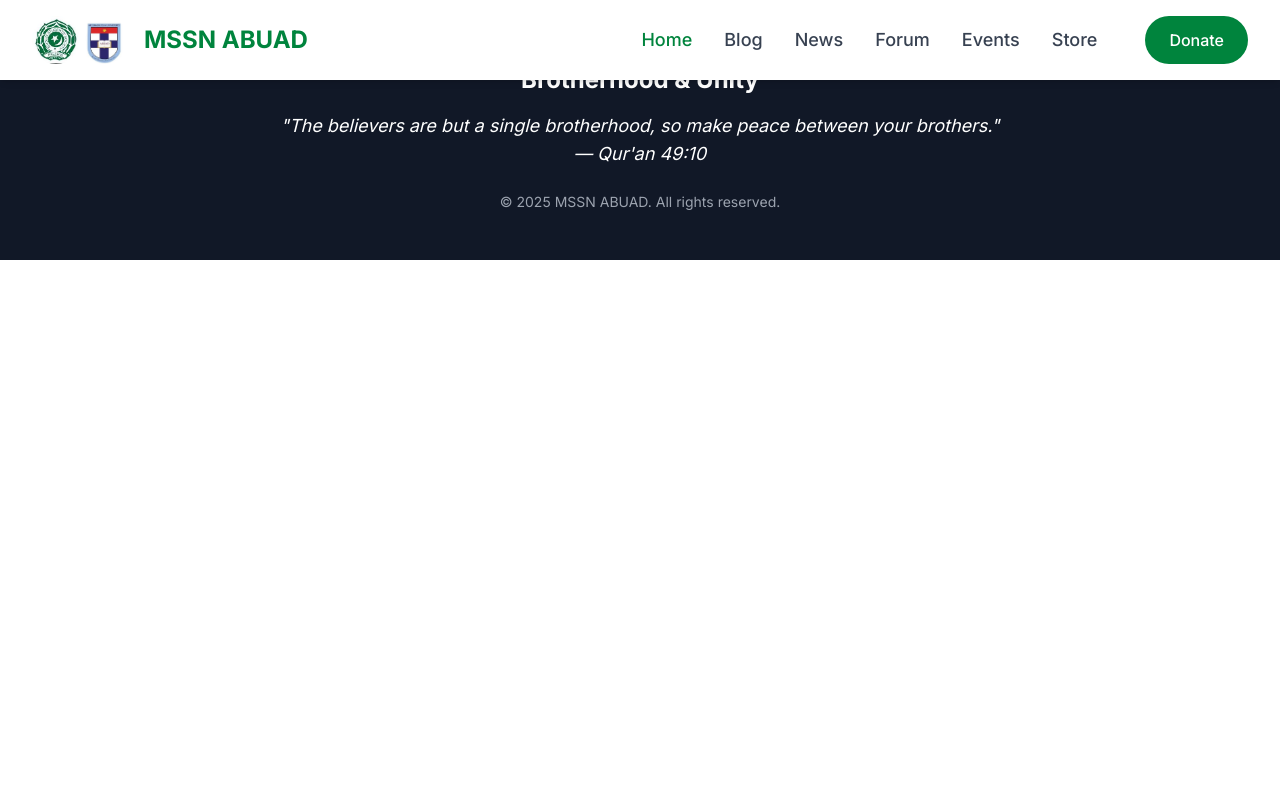
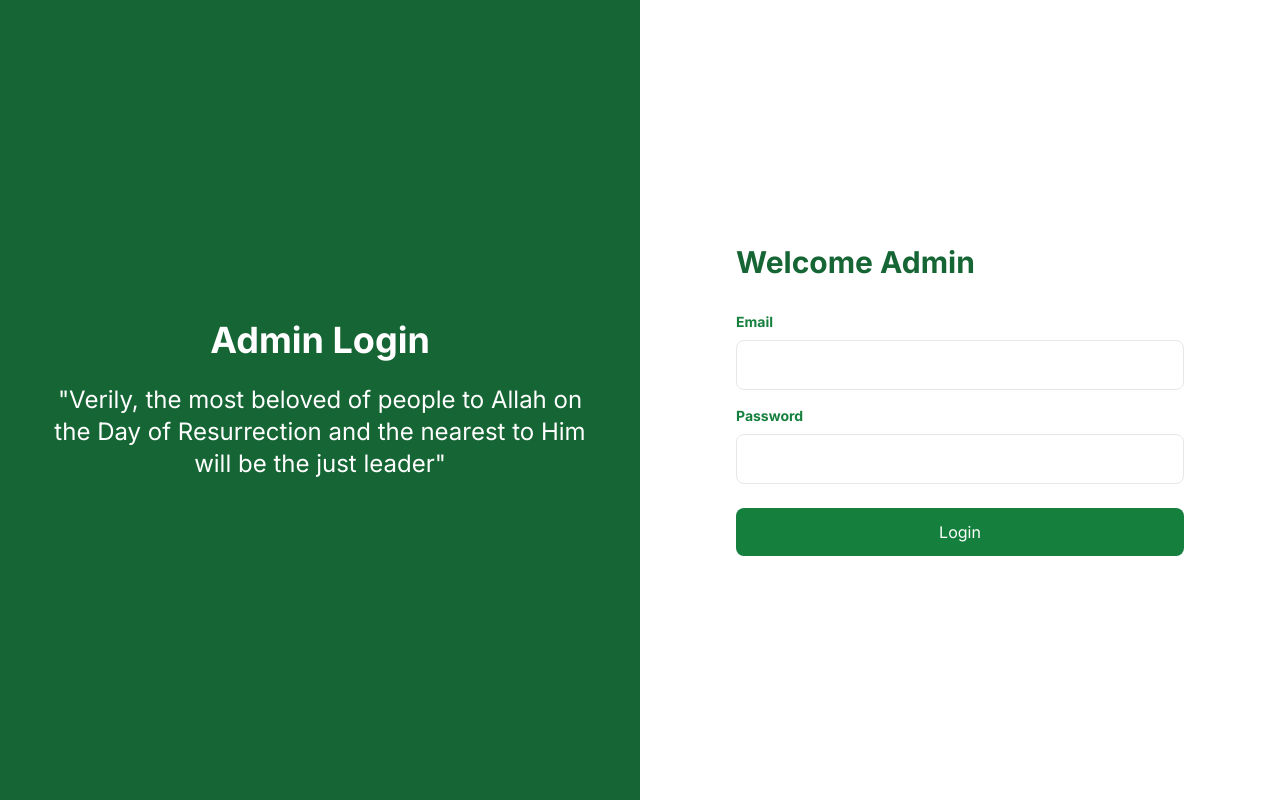
Before and after one commit to JikaMana/MSSN-ABUAD, a React (Vite) app: page /login in a window 1280 px wide. Built offline with nearby package versions, Linux system fonts and the light colour scheme.

Commit message:
login page

```diff
--- a/src/App.jsx
+++ b/src/App.jsx
@@ -1,6 +1,5 @@
 import React from "react";
 import { BrowserRouter as Router, Routes, Route } from "react-router-dom";
-import Navbar from "./components/Navbar";
 import Home from "./pages/Home";
 import Programs from "./pages/Programs";
 import Store from "./pages/Store";
@@ -10,16 +9,16 @@ import Events from "./pages/Events";
 import Donate from "./pages/Donate";
 import Admin from "./pages/Admin";
 import News from "./pages/News";
-import Footer from "./components/Footer";
 import MssnHistory from "./pages/MssnHistory";
 import MssnAbuadHistory from "./pages/MssnAbuadHistory";
+import Login from "./pages/Login";
+import AppLayout from "./components/AppLayout";
 
 function App() {
   return (
     <Router>
-      <div className="min-h-screen bg-white">
-        <Navbar />
-        <Routes>
+      <Routes>
+        <Route element={<AppLayout />}>
           <Route path="/" element={<Home />} />
           <Route path="/mssn-history" element={<MssnHistory />} />
           <Route path="/mssn-abuad-history" element={<MssnAbuadHistory />} />
@@ -31,9 +30,9 @@ function App() {
           <Route path="/donate" element={<Donate />} />
           <Route path="/news" element={<News />} />
           <Route path="/admin" element={<Admin />} />
-        </Routes>
-        <Footer />
-      </div>
+        </Route>
+        <Route path="/login" element={<Login />} />
+      </Routes>
     </Router>
   );
 }
--- /dev/null
+++ b/src/components/AppLayout.jsx
@@ -0,0 +1,18 @@
+import React from "react";
+import { Outlet } from "react-router-dom";
+import Navbar from "./Navbar";
+import Footer from "./Footer";
+
+const AppLayout = () => {
+  return (
+    <>
+      <div className="min-h-screen bg-white">
+        <Navbar />
+        <Outlet />
+        <Footer />
+      </div>
+    </>
+  );
+};
+
+export default AppLayout;
--- a/src/components/Contact.jsx
+++ b/src/components/Contact.jsx
@@ -7,8 +7,8 @@ const Contact = () => {
     { name: "Abdullahi Muhammad", position: "Ameer" },
     { name: "Ameenullah", position: "Na'eebul Ameer" },
     { name: "Muslim Rikiji", position: "Na'eebul Ameer (D)" },
-    { name: "Unknown", position: "Ameerah" },
-    { name: "Unknown", position: "*******" },
+    { position: "Editor in Chief", name: "Abdurraqeeb Shittu" },
+    { name: "Raphat Atoyebi", position: "Ameerah" },
     { name: "Unknown", position: "*******" },
   ];
 
--- /dev/null
+++ b/src/pages/Login.jsx
@@ -0,0 +1,137 @@
+import React from "react";
+
+const Login = () => {
+  return (
+    <div class="min-h-screen flex">
+      <div class="hidden md:block w-1/2 bg-green-800 p-12 text-white">
+        <div class="flex flex-col justify-center items-center h-full">
+          <h1 class="text-4xl font-bold mb-6">Admin Login</h1>
+          <p class="text-2xl text-center">
+            "Verily, the most beloved of people to Allah on the Day of
+            Resurrection and the nearest to Him will be the just leader"
+          </p>
+        </div>
+      </div>
+
+      <div class="w-full md:w-1/2 flex items-center justify-center p-8">
+        {/* <form id="signupForm" class="w-full max-w-md hidden">
+          <h2 class="text-3xl font-bold text-green-800 mb-8">Create Account</h2>
+
+          <div class="mb-4">
+            <label class="block text-green-700 text-sm font-bold mb-2"
+              >Email</label
+            >
+            <input
+              type="email"
+              id="signupEmail"
+              class="w-full p-3 border rounded-lg focus:ring-2 focus:ring-green-700 focus:outline-none"
+              required
+            />
+          </div>
+
+          <div class="mb-4">
+            <label class="block text-green-700 text-sm font-bold mb-2"
+              >Phone Number</label
+            >
+            <input
+              type="tel"
+              id="signupPhone"
+              class="w-full p-3 border rounded-lg focus:ring-2 focus:ring-green-700 focus:outline-none"
+              required
+            />
+          </div>
+
+          <div class="mb-4">
+            <label class="block text-green-700 text-sm font-bold mb-2"
+              >Username</label
+            >
+            <input
+              type="text"
+              id="signupUsername"
+              class="w-full p-3 border rounded-lg focus:ring-2 focus:ring-green-700 focus:outline-none"
+              required
+            />
+          </div>
+
+          <div class="mb-6">
+            <label class="block text-green-700 text-sm font-bold mb-2"
+              >Password</label
+            >
+            <input
+              type="password"
+              id="signupPassword"
+              class="w-full p-3 border rounded-lg focus:ring-2 focus:ring-green-700 focus:outline-none"
+              minlength="6"
+              required
+            />
+          </div>
+
+          <button
+            type="submit"
+            class="w-full bg-green-700 text-white p-3 rounded-lg hover:bg-green-800 transition duration-300"
+          >
+            Sign Up
+          </button>
+
+          <p class="mt-4 text-center">
+            Already have an account?
+            <a
+              href="#"
+              id="showLogin"
+              class="text-green-600 hover:text-green-800 font-semibold"
+              >Login here</a
+            >
+          </p>
+        </form> */}
+
+        <form id="loginForm" class="w-full max-w-md">
+          <h2 class="text-3xl font-bold text-green-800 mb-8">Welcome Admin</h2>
+
+          <div class="mb-4">
+            <label class="block text-green-700 text-sm font-bold mb-2">
+              Email
+            </label>
+            <input
+              type="email"
+              id="loginEmail"
+              class="w-full p-3 border rounded-lg focus:ring-2 focus:ring-green-700 focus:outline-none"
+              required
+            />
+          </div>
+
+          <div class="mb-6">
+            <label class="block text-green-700 text-sm font-bold mb-2">
+              Password
+            </label>
+            <input
+              type="password"
+              id="loginPassword"
+              class="w-full p-3 border rounded-lg focus:ring-2 focus:ring-green-700 focus:outline-none"
+              required
+            />
+          </div>
+
+          <button
+            type="submit"
+            class="w-full bg-green-700 text-white p-3 rounded-lg hover:bg-green-800 transition duration-300"
+          >
+            Login
+          </button>
+
+          {/* <p class="mt-4 text-center">
+            Don't have an account?
+            <a
+              href="#"
+              id="showSignup"
+              class="text-green-600 hover:text-green-800 font-semibold"
+            >
+              Sign up here
+            </a>
+          </p> */}
+        </form>
+      </div>
+    </div>
+  );
+};
+
+export default Login;
```
